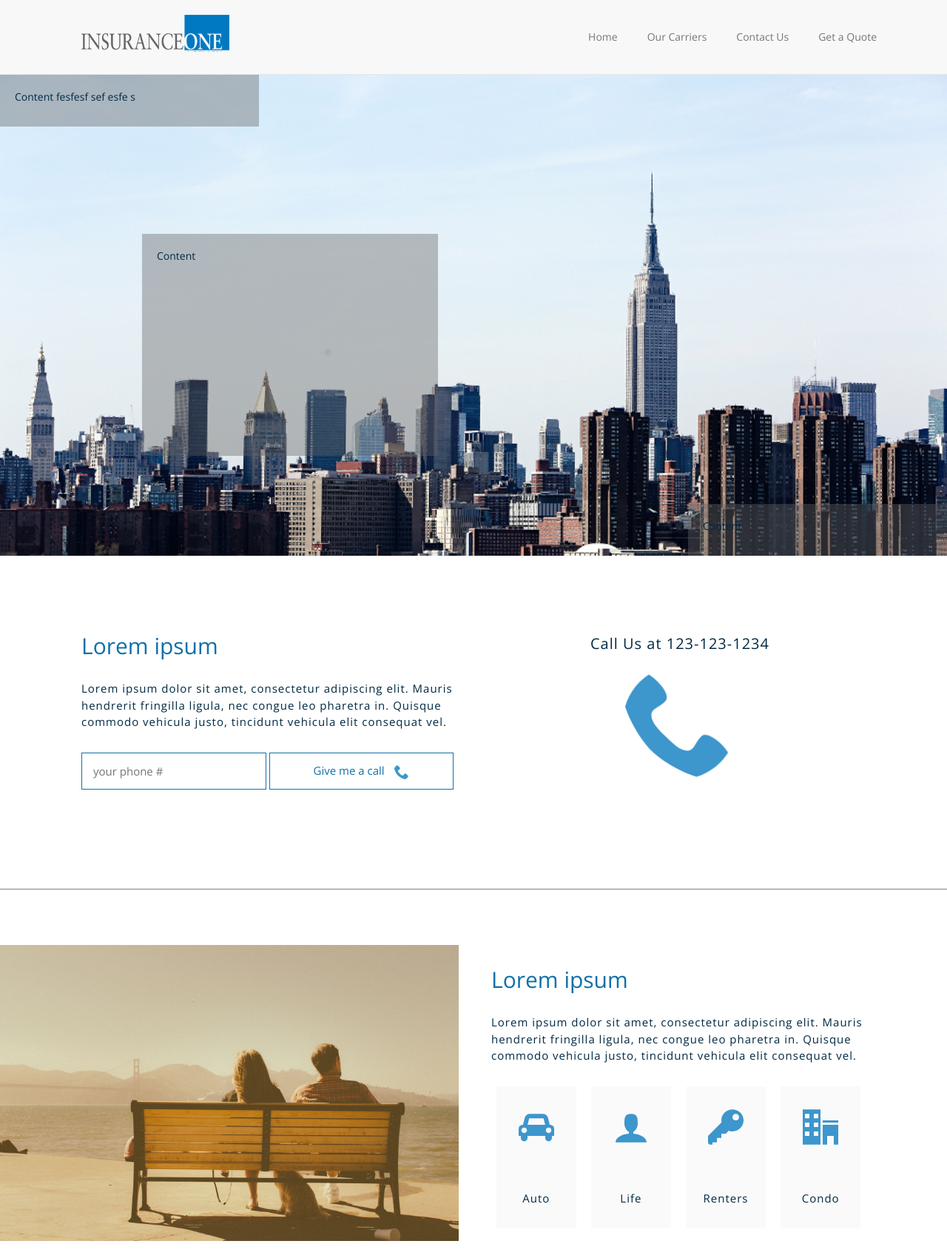
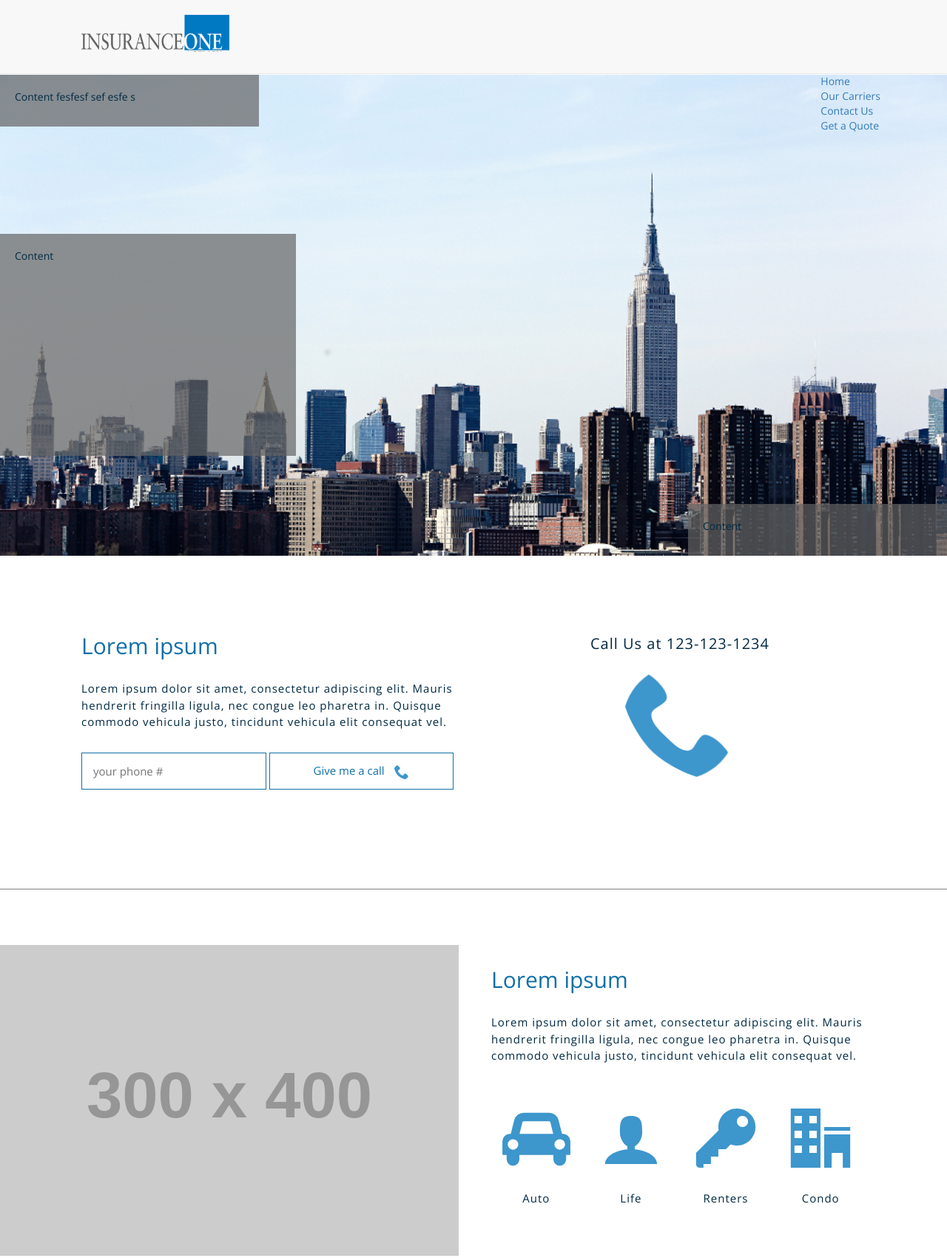
Before and after one commit to ZeroG001/insonez, a plain HTML site: page index.html in a window 1280 px wide. Shown: the top 1700 px of the page at 74% size. Drawn offline with nearby package versions, Linux system fonts and the light colour scheme; placeholder pictures from the web are drawn by us; a script that the page names is missing.

Commit message:
refactored some CSS

```diff
--- a/css/main.scss
+++ b/css/main.scss
@@ -17,6 +17,7 @@ Note - the CSS was built using a mobile first approach. so only the media
 	$darkblue: #106FA8;
 	$cleardarkblue: rgba(16,111,168, 0.9);
 	$lightblue: #3D96CC;
+	$clearlightblue: rgba(97,189,244, 0.2);
 	$duskblue: #488DB6;
 	$orange: #F5AC49;
 	$action: #F55818;
@@ -30,6 +31,19 @@ Note - the CSS was built using a mobile first approach. so only the media
 
 /* SASS Mixins
 --------------------------------------------- */
+
+	/* Clearfix
+	----------------------- */
+	@mixin clearfix {
+
+		&::after {
+			content: "";
+			display: table;
+			clear: both;
+		}
+
+	}
+
 
 	/* Radial Gradient
 	----------------------- */
@@ -51,6 +65,29 @@ Note - the CSS was built using a mobile first approach. so only the media
 		@-o-keyframes $name { @content }
 		@keyframes $name { @content }
 	}
+
+	/* Transitions
+	--------------------------- */
+	 @mixin transition($options) {
+
+	 	-webkit-transition: $options;
+	 	-moz-transition: $options;
+	 	-o-transition: $options;
+	 	transition: $options;
+
+	 }
+
+	 /* Transform
+	 -------------------------- */
+
+	 @mixin transform($options) {
+
+	 	-webkit-transform: $options ;
+	 	-moz-transform: $options ;
+	 	-ms-transform: $options ;
+	 	-o-transform: $options ;
+	 	transform: $options ;
+	 }
 
 
 	/* Font Sizes - Typography
@@ -92,10 +129,6 @@ Note - the CSS was built using a mobile first approach. so only the media
 	}
 
 
-
-
-
-
 /* ------------------ Main.sass ------------------ */
 
 
@@ -120,11 +153,6 @@ body {
 /* General Styles
 ---------------------------- */
 
-.clearfix::after {
-	content: "";
-	display: table;
-	clear: both;
-}
 
 .center-wrap {
 	position: relative;
@@ -156,11 +184,16 @@ body {
 }
 
 
-.navbar-nav {
 
+.navbar-wrap {
+/*mobile styles */
 	padding: 0;
-	display: none;
-	li a { padding: 20px }
+	/*display: none;*/
+	position: absolute;
+	top: 100px;
+	right: 0;
+	display: inline-block;
+	li {display: block;}
 }
 
 
@@ -169,11 +202,17 @@ body {
 	position: absolute;
 	right: 0;
 	top:0;
-	box-sizing: border-box;
 	width: 100px;
 	padding: 28px 34px;
-	height: 100%;
+	height: 100px;
+	box-sizing: border-box;
 	/*padding: 20px 0px 20px 20px;*/
+
+	&:hover {
+		@include transition(0.4s ease);
+		cursor: pointer;
+		background-color: $clearlightblue;
+	}
 
 	.menu-button-bar {
 		display: block;
@@ -204,7 +243,7 @@ body {
 	.banner-content-box-one,
 	.banner-content-box-two,
 	.banner-content-box-three {
-		background-color: rgba(100,100,100,0.4);
+		background-color: rgba(100,100,100,0.7);
 		box-sizing: border-box;
 		padding: 20px;
 		display: inline-block;
@@ -219,16 +258,16 @@ body {
 	}
 
 	.banner-content-box-two {
-	    left: 15%;
 	    top: 215px;
 
-	    width: 400px;
+	    width: 100%;
 	    height: 300px;
 
 	    animation-delay: 1s;
 	}
 
 	.banner-content-box-three {
+		display: none;
 		height: auto;
 		width: 350px;
 		right: 0;
@@ -242,9 +281,12 @@ body {
 ----------------------------*/
 
 .main-content-section {
+
 	position: relative;
-	padding: 75px 20px;
+	padding: 20px 20px;
 	border-bottom: 1px solid gray;
+
+	@include clearfix;
 
 	.content-section-img {
 		display: block;
@@ -364,7 +406,7 @@ body {
 
 
 /* Section 2
------------------------- */
+---------------------------- */
 
 .services-button-wrapper {
 
@@ -374,7 +416,6 @@ body {
 
 	img,
 	p {
-		background-color: #FAFAFA;
 		width: 100%;
 		text-align: center;
 	}
@@ -382,7 +423,7 @@ body {
 	img {
 		height: 110px;
 		width: 100%;
-		padding: 30px;
+		padding-top: 30px;
 		display: block;
 	}
 
@@ -390,8 +431,6 @@ body {
 		@include textContent;
 		padding-top: 30px;
 		text-align: center;
-		background-color: #FAFAFA;
-
 	}
 
 
@@ -406,10 +445,12 @@ body {
 		margin-left: -3px;
 	}
 
+	.button-content-wrap {
+		background-color: #FAFAFA;
+		padding: 0px 20px;
+	}
+
 }
-
-
-
 
 
 
@@ -418,10 +459,74 @@ body {
 
 
 
-/* ---------------------------- Break Point 1  --------------------------*/
-/* Rgular Size Device Widths - This will be applied after
+/* ---------------------------- Break Point 2  --------------------------*/
+/* Rgular Size Device Widths - This will be aplied after
 -------------------------------------------------------------------------- */
 @media screen and (min-width: 925px) {
+
+	/* Header and Navigation
+	---------------------------------- */
+
+	.navbar-nav {
+	/*mobile styles */
+		display: inline;
+
+	}
+
+
+	/* Hamburger Manu */
+	.nav-menu-button {
+		display: none;
+	}
+
+	/* Banner Image
+	---------------------- */
+
+	.banner {
+
+		.banner-content-box-one,
+		.banner-content-box-two,
+		.banner-content-box-three {
+			background-color: rgba(100,100,100,0.7);
+			box-sizing: border-box;
+			padding: 20px;
+			display: inline-block;
+			position: absolute;
+		}
+
+
+		.banner-content-box-one {
+			top: 0;
+			left: 0;
+			height: auto;
+			width: 350px;
+		}
+
+		.banner-content-box-two {
+		    top: 215px;
+		    width: 400px;
+		    height: 300px;
+
+		    animation-delay: 1s;
+		}
+
+		.banner-content-box-three {
+			height: auto;
+			display: inline;
+			width: 350px;
+			right: 0;
+			bottom: 0;
+		}
+
+	}
+
+
+
+
+	.main-content-section {
+		padding: 50px 10px;
+	}
+
 		.center-wrap {
 
 		width: 850px;
@@ -456,14 +561,15 @@ body {
 }
 
 
-/* ---------------------------- Break Point 2  --------------------------*/
+/* ---------------------------- Break Point 3  --------------------------*/
 /* Rgular Size Device Widths - This will be applied after
 ------------------------------------------------------------------------ */
+
 @media screen and (min-width: 1200px) {
 
 
 	/* General Styles (Wide)
-	------------------------------*/
+	------------------------------ */
 
 
 	/* Header & Navigation (wide)
@@ -486,11 +592,14 @@ body {
 
 	.main-content-section {
 
+		padding: 75px 20px;
+
 		.content-section-img  {
 
 			width: 50%;
-			height: 400px;
-			background-image: url('../img/life_ins_img.png');
+			min-height: 420px;
+			/*background-image: url('../img/life_ins_img.png');*/
+			background-image: url('http://placehold.it/300x400');
 			background-size: cover;
 			background-position: center;
 		}
--- a/index.html
+++ b/index.html
@@ -33,7 +33,7 @@
 					<div class="menu-button-bar"> </div>
 				</div>
 
-				<ul class="nav navbar-nav navbar-right">
+				<ul class="navbar-wrap">
 					<li> <a href=""> Home </a> </li>
 					<li> <a href=""> Our Carriers </a> </li>
 					<li> <a href=""> Contact Us </a> </li>
@@ -72,7 +72,7 @@
 
 		<!-- =========================== Main Content =========================== -->
 
-		<section class="main-content-section clearfix">
+		<section class="main-content-section">
 
 			<div class="center-wrap clearfix">
 
@@ -126,7 +126,7 @@
 
 
 
-		<section class="main-content-section clearfix">
+		<section class="main-content-section">
 
 			<div class="content-section-img img-left"> </div>
 
@@ -178,7 +178,7 @@
 
 
 
-		<section class="main-content-section clearfix">
+		<section class="main-content-section">
 
 			<div class="content-section-img img-right"> </div>
 
@@ -200,23 +200,39 @@
 					<div class="services-button-wrapper">
 
 						<div class="services-button">
+
+							<div class="botton-content-wrap">
 								<img src="img/svg/automobile.svg" alt="" />
 								<p> Auto </p>
 							</div>
 
+						</div>
+
 						<div class="services-button">
+
+							<div class="button-content-wrap">
 								<img src="img/svg/life_user.svg" alt="" />
 								<p> Life </p>
 							</div>
 
+						</div>
+
 						<div class="services-button">
+
+							<div class="button-content-wrap">
 								<img src="img/svg/renters_key.svg" alt="" />
 								<p> Renters </p>
 							</div>
 
+						</div>
+
 						<div class="services-button">
+
+							<div class="button-content-wrap">
 								<img src="img/svg/office.svg" alt="" />
 								<p> Condo </p>
+							</div>
+
 						</div>
 
 
```
Also changed, not shown: css/main.css. Lines whose indentation alone changed are shown as unchanged.
